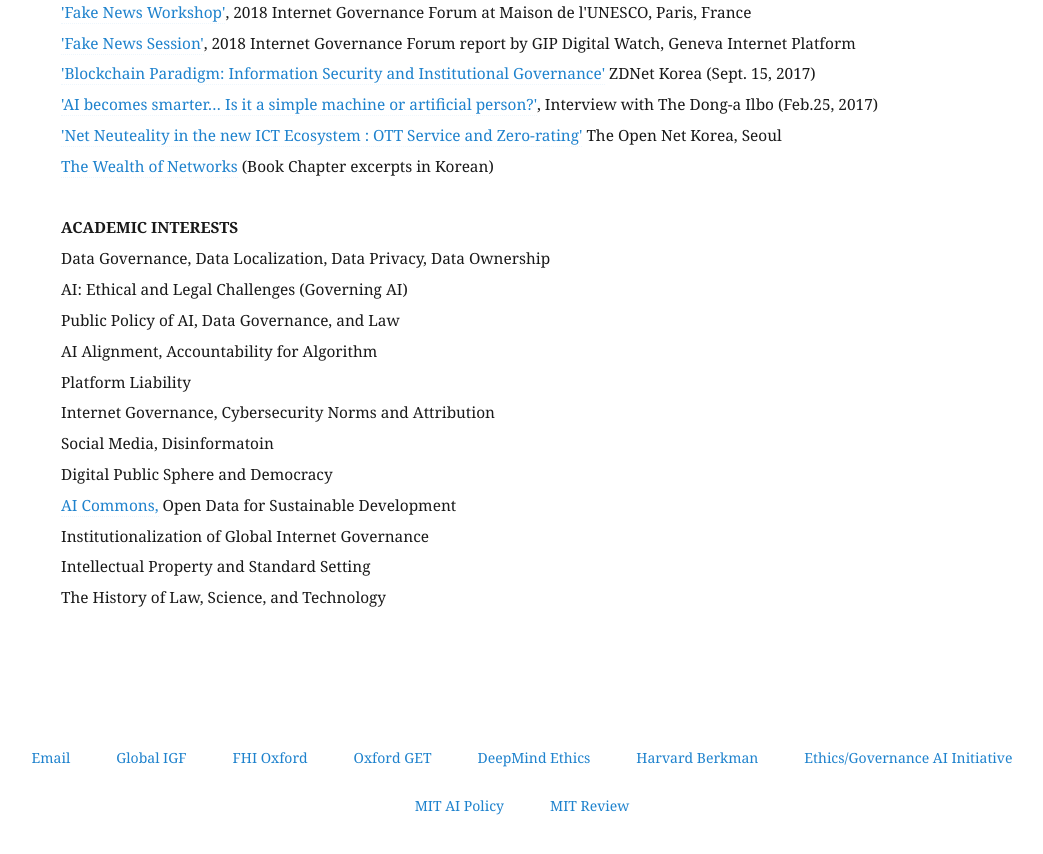
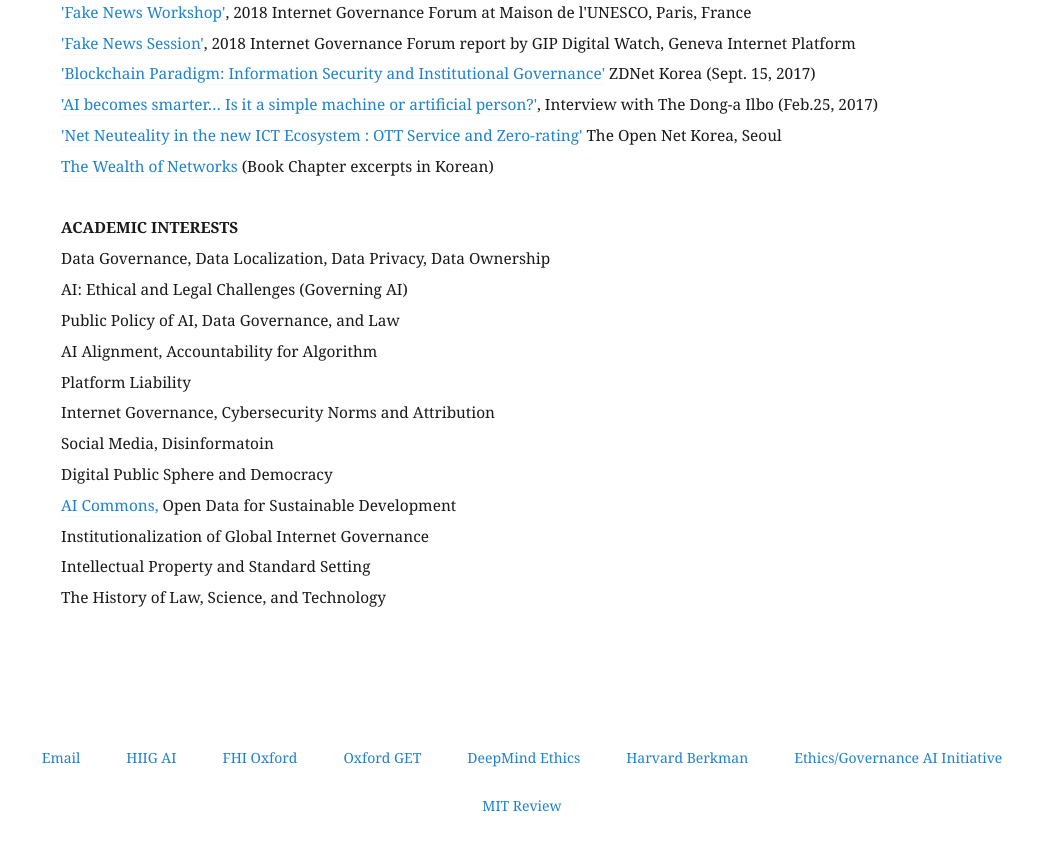
Before and after one commit to eunchangchoi/eunchangchoi.github.io, a Jekyll site: the page built from index.md, in a window 1280 px wide and 900 px high, scrolled down 2338 px. Shown: the top 854 px of the window, without its empty margins (39-1082 px from the left). Built offline with Jekyll 4.4.1, drawn with Linux system fonts in a browser that asks for light colours.

Commit message:
Update default.html

```diff
--- a/_layouts/default.html
+++ b/_layouts/default.html
@@ -60,13 +60,12 @@
 <footer>
    <ul>
    <li><a href="mailto:eunchang.choi@aya.yale.edu">Email</a></li>
-   <li><a href="https://www.intgovforum.org/multilingual/content/igf-2019-workshop-selection-results/"> Global IGF</a></li>
+   <li><a href="https://www.hiig.de/en/research/ai-and-society-lab"> HIIG AI </a></li>
    <li><a href="https://governance.ai"> FHI Oxford </a></li>
    <li><a href="https://oii.ox.ac.uk/research/governance-of-emerging-technologies"> Oxford GET</a></li>
    <li><a href="https://deepmind.com/applied/deepmind-ethics-society"> DeepMind Ethics </a></li>
    <li><a href="https://cyber.harvard.edu/topics/ethics-and-governance-ai"> Harvard Berkman </a></li>
    <li><a href="https://aiethicsinitiative.org/projects"> Ethics/Governance AI Initiative </a></li>
-   <li><a href="https://internetpolicy.mit.edu/research/machineunderstanding/"> MIT AI Policy </a> </li>
    <li><a href="https://www.technologyreview.com/search/?s=AI"> MIT Review</a></li>
    </ul>
   </footer>
```
